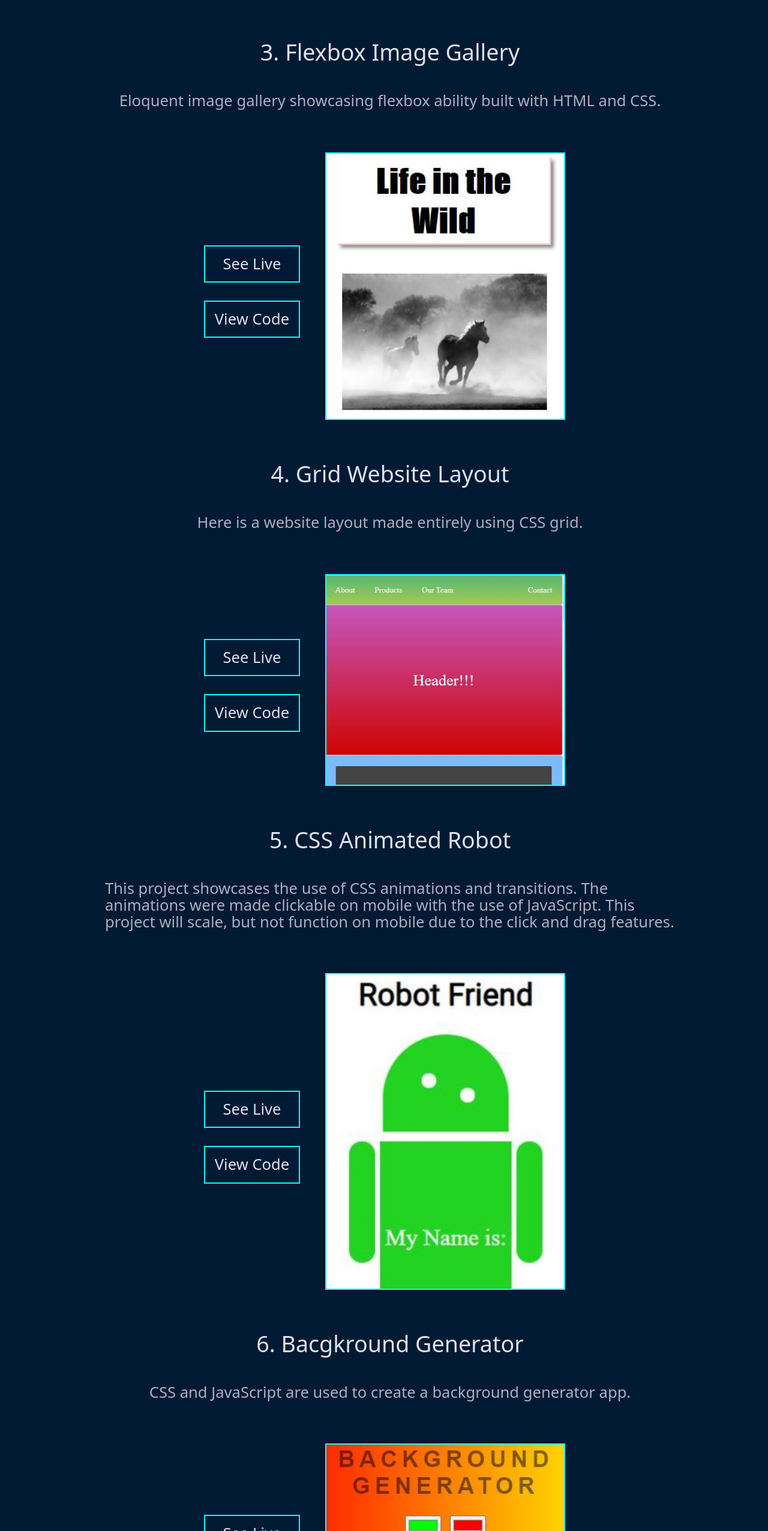
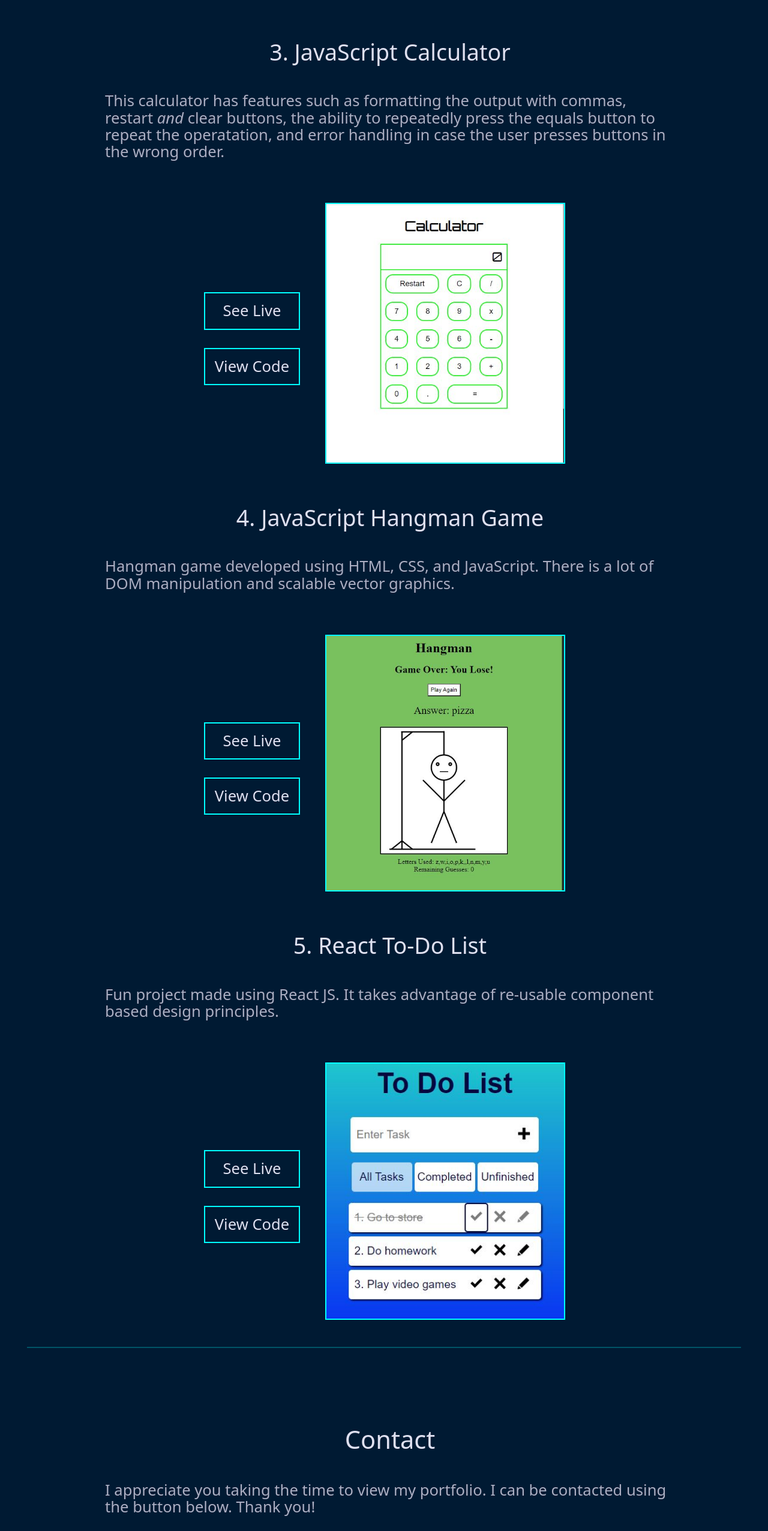
Before and after one commit to mallen13/portfolio, a plain HTML site: page index.html in a window 1280 px wide. Shown: the part 3465-6017 px from the top of the page at 60% size. Drawn offline with nearby package versions, Linux system fonts and the light colour scheme.

Commit message:
updated some portfolio projects

```diff
--- a/index.html
+++ b/index.html
@@ -92,76 +92,9 @@
       </div>
       </div> <!--End Project Section-->
 
-<!--Portfolio Project-->
-<div class="portfolioProject flex">
-  <h3><span class="projectNumbering">3. </span>Flexbox Image Gallery</h3>
-
-   <div class="textContainer">
-     <p>Eloquent image gallery showcasing flexbox ability built with HTML and CSS.</p>
-  </div>
-
-  <div class="flex rowContainer">
-    <img src="images/imageGallery.jpg" alt="Responsive Flexbox Image Gallery Project Thumbnail Image and Link" />
-
-    <div class="linkContainer">
-      <a href="https://mallen13.github.io/Image-Gallery/" target="_blank">See Live</a>
-      <a href="https://github.com/mallen13/Image-Gallery" target="_blank">View Code</a>
-    </div>
-</div>
-</div>
-
  <!--Portfolio Project-->
  <div class="portfolioProject flex">
-  <h3><span class="projectNumbering">4. </span>Grid Website Layout</h3>
-
-  <div class="textContainer">
-    <p>Here is a website layout made entirely using CSS grid.</p>
-  </div>
-
-  <div class="flex rowContainer">
-    <img src="images/gridLayout.jpg" alt="Grid Layout Project Thumbnail Image and Link">
-    <div class="linkContainer">
-      <a href="https://mallen13.github.io/GridLayout/" target="_blank">See Live</a>
-      <a href="https://github.com/mallen13/GridLayout" target="_blank">View Code</a>
-    </div>
-  </div>
-
-  <!--Portfolio Project-->
-<div class="portfolioProject flex">
-  <h3><span class="projectNumbering">5. </span>CSS Animated Robot</h3>
-
-  <div class="textContainer">
-    <p>This project showcases the use of CSS animations and transitions. The animations were made clickable on mobile with the use of JavaScript. This project will scale, but not function on mobile due to the click and drag features.</p>
-  </div>
-
-  <div class="flex rowContainer">
-    <img src="images/robot.jpg" alt="CSS Animated Project Thumbnail Image and Link">
-    <div class="linkContainer">
-      <a href="https://mallen13.github.io/Animated-Robot/" target="_blank">See Live</a>
-      <a href="https://github.com/mallen13/Animated-Robot" target="_blank">View Code</a>
-    </div>
-  </div>
-</div>
-
-<div class="portfolioProject flex">
-  <h3><span class="projectNumbering">6. </span>Bacgkround Generator</h3>
-
-  <div class="textContainer">
-    <p>CSS and JavaScript are used to create a background generator app.</p>
-  </div>
-
-  <div class="flex rowContainer">
-    <img src="images/backgroundGen.jpg" alt="CSS Animated Project Thumbnail Image and Link">
-    <div class="linkContainer">
-      <a href="https://mallen13.github.io/RoboFriends/" target="_blank">See Live</a>
-      <a href="https://github.com/mallen13/RoboFriends" target="_blank">View Code</a>
-    </div>
-  </div>
-</div>
-
- <!--Portfolio Project-->
- <div class="portfolioProject flex">
-  <h3><span class="projectNumbering">7. </span>Robust JavaScript Calculator</h3>
+  <h3><span class="projectNumbering">3. </span>JavaScript Calculator</h3>
 
   <div class="textContainer">
     <p>This calculator has features such as formatting the output with commas, restart <em>and </em>clear buttons, the ability to repeatedly press the equals button to repeat the operatation, and error handling in case the user presses buttons in the wrong order.</p>
@@ -175,11 +108,11 @@
     </div>
   </div>
 </div>
-</div>
+
 
   <!--Portfolio Project-->
   <div class="portfolioProject flex">
-    <h3><span class="projectNumbering">8. </span>JavaScript Hangman Game</h3>
+    <h3><span class="projectNumbering">4. </span>JavaScript Hangman Game</h3>
 
     <div class="textContainer">
       <p>Hangman game developed using HTML, CSS, and JavaScript. There is a lot of DOM manipulation and scalable vector graphics.</p>
@@ -195,9 +128,9 @@
 </div>
 
 
-Portfolio Project
+<!-- Portfolio Project -->
   <div class="portfolioProject flex">
-    <h3><span class="projectNumbering">9. </span>React To-Do List</h3>
+    <h3><span class="projectNumbering">5. </span>React To-Do List</h3>
 
     <div class="textContainer">
       <p>Fun project made using React JS. It takes advantage of re-usable component based design principles.</p>
@@ -211,6 +144,8 @@ Portfolio Project
       </div>
     </div>
   </div>
+
+</div>
 
 </div>
 <hr>
```
